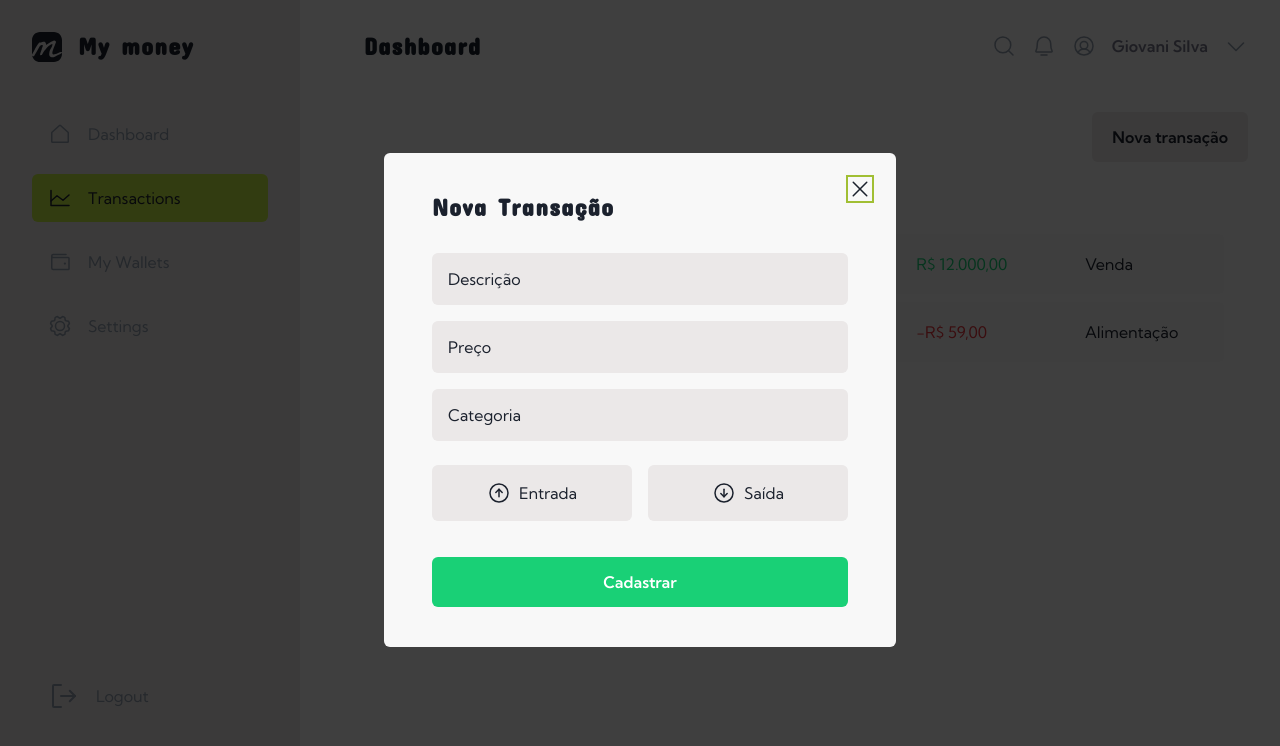
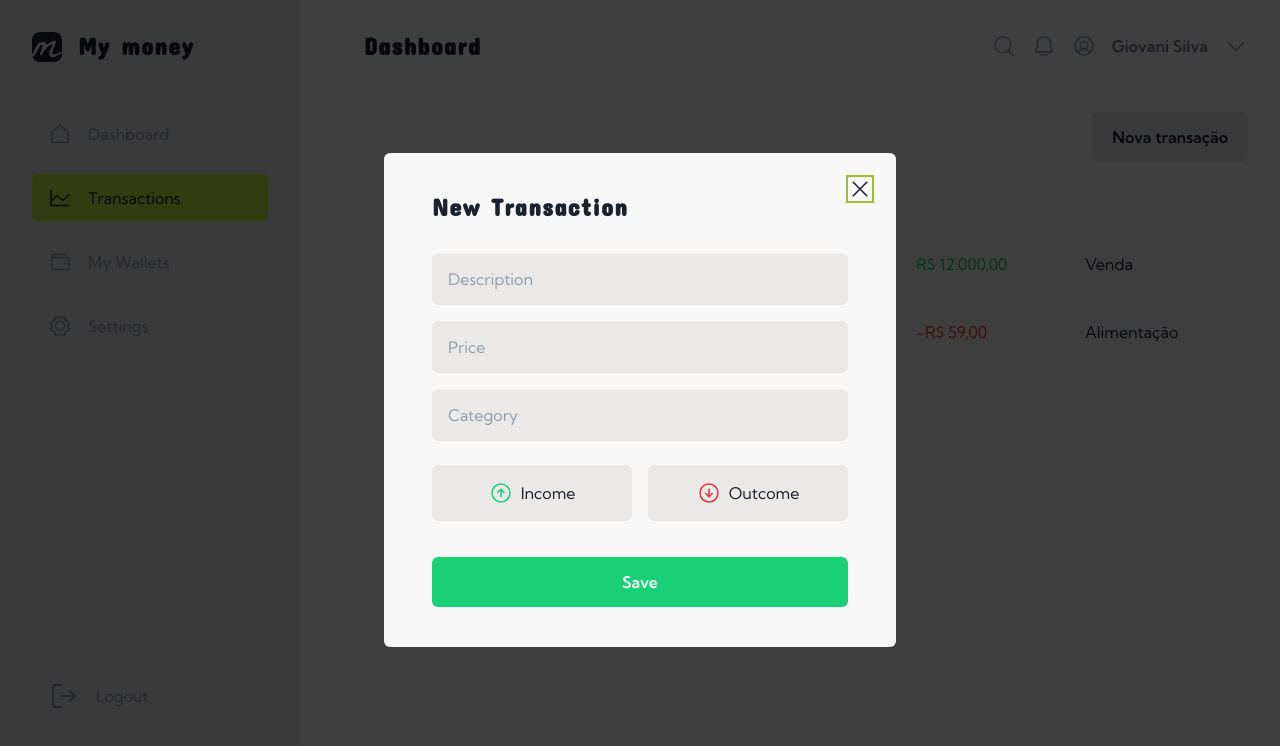
Before and after one commit to Giovani-Silva/my-money, a React (Vite) app: page /transactions in a window 1280 px wide. Both pictures are taken after a click on the button "Nova transação". Shown: the top 746 px of the page. Built offline with nearby package versions, Linux system fonts and the light colour scheme.

Commit message:
Ajustes form transaction

```diff
--- a/src/components/NewTransactionModal/index.tsx
+++ b/src/components/NewTransactionModal/index.tsx
@@ -9,28 +9,28 @@ export function NewTransactionModal() {
       <Overlay />
 
       <Content>
-        <Dialog.Title>Nova Transação</Dialog.Title>
+        <Dialog.Title>New Transaction</Dialog.Title>
 
         <CloseButton>
           <X size={24} />
         </CloseButton>
 
         <form>
-          <input type="text" placeholder="Descrição" required />
-          <input type="number" placeholder="Preço" required />
-          <input type="text" placeholder="Categoria" required />
+          <input type="text" placeholder="Description" required />
+          <input type="number" placeholder="Price" required />
+          <input type="text" placeholder="Category" required />
           <TransactionType>
             <TransactionTypeButton variant="income" value="income">
               <ArrowCircleUp size={24} />
-              Entrada
+              Income
             </TransactionTypeButton>
             <TransactionTypeButton variant="outcome" value="outcome">
               <ArrowCircleDown size={24} />
-              Saída
+              Outcome
             </TransactionTypeButton>
           </TransactionType>
 
-          <button type="submit">Cadastrar</button>
+          <button type="submit">Save</button>
         </form>
       </Content>
     </Dialog.Portal>
--- a/src/components/NewTransactionModal/styles.ts
+++ b/src/components/NewTransactionModal/styles.ts
@@ -28,10 +28,10 @@ export const Content = styled(Dialog.Content)`
       border-radius: 6px;
       border: 0;
       background: ${(props) => props.theme['background-300']};
-      color: ${(props) => props.theme['text-300']};
+      color: ${(props) => props.theme['text-500']};
       padding: 1rem;
       &::placeholder {
-        color: ${(props) => props.theme['text-500']};
+        color: ${(props) => props.theme['text-200']};
       }
     }
     button[type='submit'] {
@@ -45,7 +45,7 @@ export const Content = styled(Dialog.Content)`
       margin-top: 1.25rem;
       cursor: pointer;
       &:hover {
-        background: ${(props) => props.theme['green-400']};
+        background: ${(props) => props.theme['green-500']};
         transition: background-color 0.2s;
       }
     }
@@ -86,7 +86,7 @@ export const TransactionTypeButton = styled(RadioGroup.Item)<TransactionTypeButt
   border: 0;
   color: ${(props) => props.theme['text-500']};
   svg {
-    color: ${(props) => (props.variant === 'income' ? props.theme['green-400'] : props.theme['red-400'])};
+    color: ${(props) => (props.variant === 'income' ? props.theme['green-500'] : props.theme['red-500'])};
   }
 
   &[data-state='unchecked']:hover {
```
